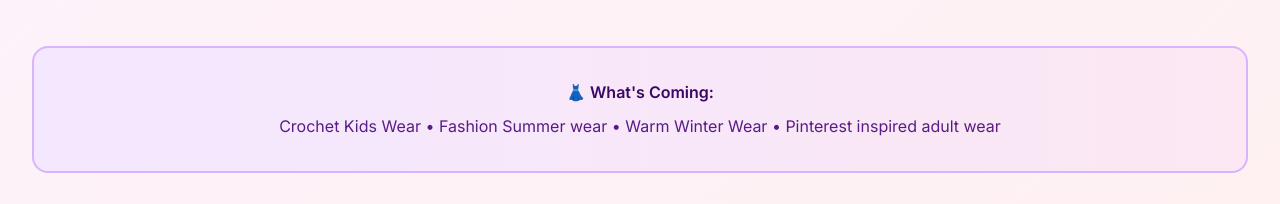
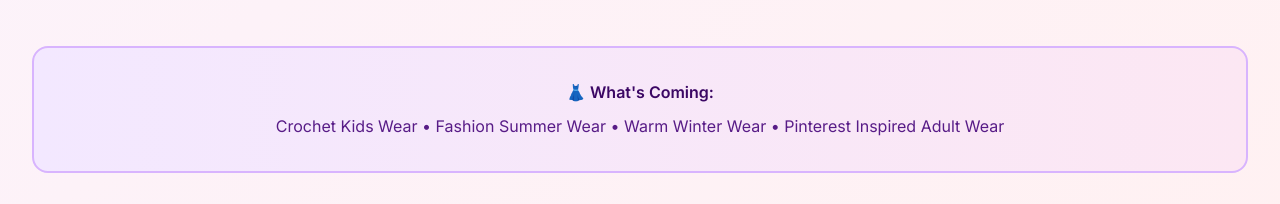
Before and after one commit to NityaPixie/Threads-By-Maa-1.1, a Next.js app: page / in a window 1280 px wide. Shown: the part 5876-6080 px from the top of the page. Built offline with nearby package versions, Linux system fonts and the light colour scheme.

Commit message:
Fix: Capitalize all first letters in 'What's Coming' section
- Fashion Summer Wear (was 'wear')
- Pinterest Inspired Adult Wear (was 'inspired adult wear')

```diff
--- a/app/page.jsx
+++ b/app/page.jsx
@@ -661,7 +661,7 @@ Can you tell me more about customization options and delivery time?`;
 
             <div className="mt-12 p-8 bg-gradient-to-r from-purple-100 to-pink-100 rounded-2xl border-2 border-purple-300 text-center">
               <p className="text-purple-950 font-semibold mb-2">👗 What's Coming:</p>
-              <p className="text-purple-900">Crochet Kids Wear • Fashion Summer wear • Warm Winter Wear • Pinterest inspired adult wear</p>
+              <p className="text-purple-900">Crochet Kids Wear • Fashion Summer Wear • Warm Winter Wear • Pinterest Inspired Adult Wear</p>
             </div>
           </div>
         </section>
```
